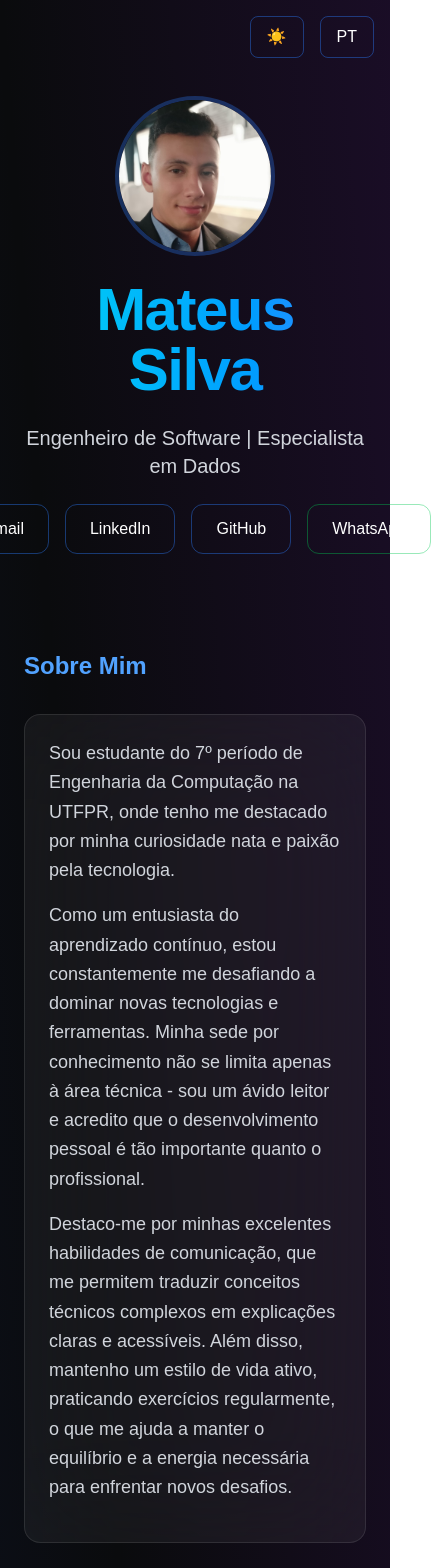
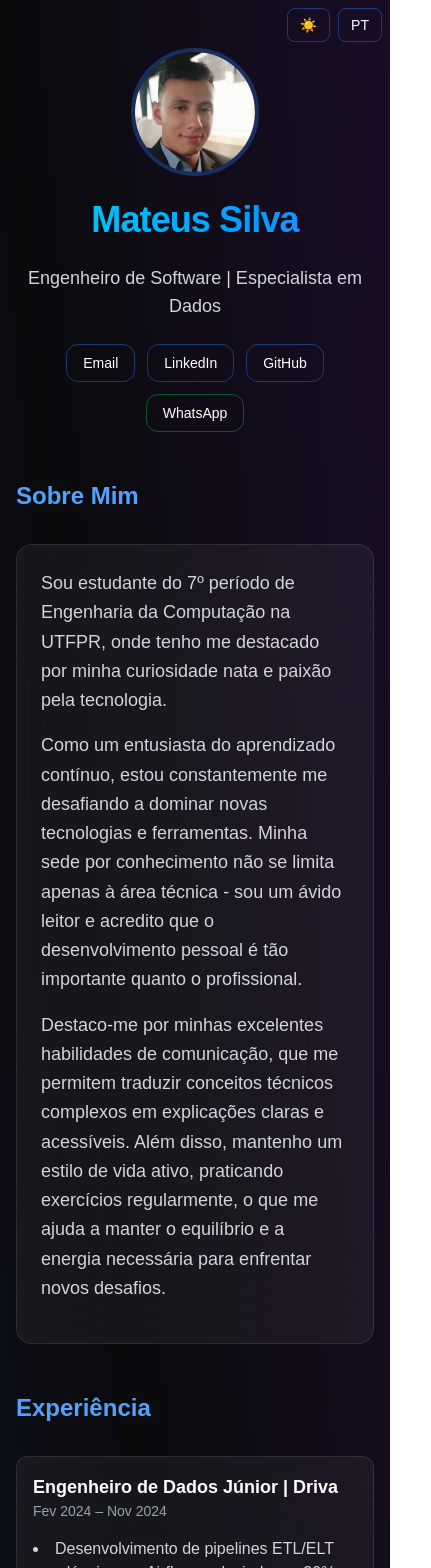
Before and after one commit to MateusSilva00/landingpage, a Next.js app: page / in a window 390 px wide. Shown: the top 1568 px of the page, 431 px wide, since content can reach past the window. Built offline with nearby package versions, Linux system fonts and the light colour scheme.

Commit message:
style: responsive page

```diff
--- a/src/app/page.tsx
+++ b/src/app/page.tsx
@@ -24,12 +24,6 @@ export default function Home() {
         result: "Sistema completo de monitoramento com visualizações em tempo real."
       },
       {
-        title: "Rede Social Universitária",
-        description: "Sistema web para integração entre alunos (postagens, perfis, comentários).",
-        tech: "Node.js, PostgreSQL (Prisma), Express, Heroku",
-        result: "Aplicação funcional em produção com autenticação e CRUD completo."
-      },
-      {
         title: "Espelho Inteligente",
         description: "Espelho com display, assistente de voz, login por reconhecimento facial e sensores.",
         tech: "Python, Raspberry Pi, OpenAI, APIs externas",
@@ -40,6 +34,12 @@ export default function Home() {
         description: "Substituição de código de barras por classificação de imagem em supermercados.",
         tech: "Python, Raspberry Pi, Django, OpenAI API",
         result: "Detecção em tempo real (>85% acurácia) e cálculo automático em interface de pagamento."
+      },
+      {
+        title: "Rede Social Universitária",
+        description: "Sistema web para integração entre alunos (postagens, perfis, comentários).",
+        tech: "Node.js, PostgreSQL (Prisma), Express, Heroku",
+        result: "Aplicação funcional em produção com autenticação e CRUD completo."
       }
     ],
     en: [
@@ -56,12 +56,6 @@ export default function Home() {
         result: "Complete monitoring system with real-time visualizations."
       },
       {
-        title: "University Social Network",
-        description: "Web system for student integration (posts, profiles, comments).",
-        tech: "Node.js, PostgreSQL (Prisma), Express, Heroku",
-        result: "Functional production application with authentication and complete CRUD."
-      },
-      {
         title: "Smart Mirror",
         description: "Mirror with display, voice assistant, facial recognition login and sensors.",
         tech: "Python, Raspberry Pi, OpenAI, External APIs",
@@ -72,6 +66,12 @@ export default function Home() {
         description: "Barcode replacement using image classification in supermarkets.",
         tech: "Python, Raspberry Pi, Django, OpenAI API",
         result: "Real-time detection (>85% accuracy) and automatic calculation in payment interface."
+      },
+      {
+        title: "University Social Network",
+        description: "Web system for student integration (posts, profiles, comments).",
+        tech: "Node.js, PostgreSQL (Prisma), Express, Heroku",
+        result: "Functional production application with authentication and complete CRUD."
       }
     ]
   };
@@ -159,7 +159,6 @@ export default function Home() {
     "Docker",
     "Azure",
     "Bucket AWS",
-    "GCP",
     "ElasticSearch",
     "Machine Learning", "CI/CD", "Git",
   ];
@@ -169,10 +168,10 @@ export default function Home() {
       <ThemeLanguageToggle />
       <div className={`absolute inset-0 ${isDarkMode ? 'bg-gradient-to-tr from-blue-900/20 via-transparent to-purple-900/20' : 'bg-gradient-to-tr from-blue-100/30 via-transparent to-purple-100/30'} animate-gradient-xy`}></div>
 
-      <main className="relative max-w-6xl mx-auto px-6 py-24 space-y-24">
+      <main className="relative mx-auto px-4 sm:px-6 py-12 sm:py-24 space-y-12 sm:space-y-24">
         {/* HERO */}
         <section className="text-center space-y-6">
-          <div className="relative w-40 h-40 mx-auto mb-6">
+          <div className="relative w-32 sm:w-40 h-32 sm:h-40 mx-auto mb-6">
             <Image
               src="/linkedin.jpg"
               alt="Mateus Silva"
@@ -181,28 +180,28 @@ export default function Home() {
               priority
             />
           </div>
-          <h1 className="text-6xl font-bold tracking-tight bg-clip-text text-transparent bg-gradient-to-r from-cyan-400 to-blue-500">
+          <h1 className="text-4xl sm:text-6xl font-bold tracking-tight bg-clip-text text-transparent bg-gradient-to-r from-cyan-400 to-blue-500">
             Mateus Silva
           </h1>
-          <p className="text-xl text-gray-300">
+          <p className="text-lg sm:text-xl text-gray-300">
             {t.role}
           </p>
-          <div className="flex justify-center gap-4 mt-4">
+          <div className="flex flex-wrap justify-center gap-3 sm:gap-4 mt-4">
             <Link href="mailto:mateus.sgrilli@gmail.com"
-              className="px-6 py-3 rounded-xl border border-blue-500/40 hover:bg-blue-500/10 transition">
+              className="px-4 sm:px-6 py-2 sm:py-3 rounded-xl border border-blue-500/40 hover:bg-blue-500/10 transition text-sm sm:text-base">
               Email
             </Link>
             <Link href="https://www.linkedin.com/in/mateus-silva00/" target="_blank"
-              className="px-6 py-3 rounded-xl border border-blue-500/40 hover:bg-blue-500/10 transition">
+              className="px-4 sm:px-6 py-2 sm:py-3 rounded-xl border border-blue-500/40 hover:bg-blue-500/10 transition text-sm sm:text-base">
               LinkedIn
             </Link>
             <Link href="https://github.com/mateusSilva00" target="_blank"
-              className="px-6 py-3 rounded-xl border border-blue-500/40 hover:bg-blue-500/10 transition">
+              className="px-4 sm:px-6 py-2 sm:py-3 rounded-xl border border-blue-500/40 hover:bg-blue-500/10 transition text-sm sm:text-base">
               GitHub
             </Link>
             <Link href="https://api.whatsapp.com/send/?phone=5513997085228"
               target="_blank"
-              className="px-6 py-3 rounded-xl border border-green-500/40 hover:bg-green-500/10 transition">
+              className="px-4 sm:px-6 py-2 sm:py-3 rounded-xl border border-green-500/40 hover:bg-green-500/10 transition text-sm sm:text-base">
               WhatsApp
             </Link>
           </div>
@@ -227,23 +226,25 @@ export default function Home() {
           <h2 className={`text-2xl font-semibold ${isDarkMode ? 'text-blue-400' : 'text-blue-600'}`}>
             {t.experience}
           </h2>
+          <div className="space-y-4 sm:space-y-6">
             {(language === 'pt' ? experiences.pt : experiences.en).map((exp) => (
-            <div key={exp.role} className={`${isDarkMode ? 'bg-white/5' : 'bg-white/70'} rounded-2xl p-6 border ${isDarkMode ? 'border-white/10' : 'border-slate-200'} backdrop-blur-3xl`}>
-              <h3 className="text-xl font-bold">{exp.role} | {exp.company}</h3>
+              <div key={exp.role} className={`p-4 sm:p-6 ${isDarkMode ? 'bg-white/5' : 'bg-white/70'} rounded-xl sm:rounded-2xl border ${isDarkMode ? 'border-white/10' : 'border-slate-200'} backdrop-blur-3xl`}>
+                <h3 className="text-lg sm:text-xl font-bold">{exp.role} | {exp.company}</h3>
                 <p className={`text-sm ${isDarkMode ? 'text-gray-400' : 'text-slate-500'} mb-4`}>{exp.period}</p>
                 <ul className={`list-disc list-inside space-y-2 ${isDarkMode ? 'text-gray-300' : 'text-slate-700'}`}>
                   {exp.items.map((item, i) => <li key={i}>{item}</li>)}
                 </ul>
               </div>
             ))}
+          </div>
         </section>
 
         {/* PROJETOS */}
-        <section className="space-y-8">
-          <h2 className={`text-2xl font-semibold ${isDarkMode ? 'text-blue-400' : 'text-blue-600'}`}>
+        <section className="space-y-6 sm:space-y-8">
+          <h2 className={`text-xl sm:text-2xl font-semibold ${isDarkMode ? 'text-blue-400' : 'text-blue-600'}`}>
             {t.relevantProjects}
           </h2>
-          <div className="grid gap-6 md:grid-cols-2">
+          <div className="grid gap-4 sm:gap-6 grid-cols-1 sm:grid-cols-2">
             {(language === 'pt' ? projects.pt : projects.en).map((proj) => (
               <Link
                 href={
@@ -275,12 +276,12 @@ export default function Home() {
         </section>
 
         {/* HABILIDADES */}
-        <section className="space-y-8">
-          <h2 className={`text-2xl font-semibold ${isDarkMode ? 'text-blue-400' : 'text-blue-600'}`}>Stack & Skills</h2>
-          <div className="flex flex-wrap gap-3">
+        <section className="space-y-6 sm:space-y-8">
+          <h2 className={`text-xl sm:text-2xl font-semibold ${isDarkMode ? 'text-blue-400' : 'text-blue-600'}`}>Stack & Skills</h2>
+          <div className="flex flex-wrap gap-2 sm:gap-3">
             {skills.map((skill) => (
               <span key={skill}
-                className={`px-4 py-2 ${isDarkMode ? 'bg-gradient-to-r from-gray-900 to-gray-800' : 'bg-gradient-to-r from-slate-100 to-white'} rounded-xl border ${isDarkMode ? 'border-white/10' : 'border-slate-200'} hover:border-blue-500/50 transition-all hover:scale-105 shadow-md shadow-black/5 text-sm`}>
+                className={`px-3 sm:px-4 py-1.5 sm:py-2 text-xs sm:text-sm ${isDarkMode ? 'bg-gradient-to-r from-gray-900 to-gray-800' : 'bg-gradient-to-r from-slate-100 to-white'} rounded-xl border ${isDarkMode ? 'border-white/10' : 'border-slate-200'} hover:border-blue-500/50 transition-all hover:scale-105 shadow-md shadow-black/5`}>
                 {skill}
               </span>
             ))}
@@ -288,7 +289,7 @@ export default function Home() {
         </section>
 
         {/* FORMAÇÃO */}
-        <section className={`space-y-4 backdrop-blur-3xl ${isDarkMode ? 'bg-white/5' : 'bg-white/70'} rounded-2xl p-8 border ${isDarkMode ? 'border-white/10' : 'border-slate-200'}`}>
+        <section className={`space-y-4 p-4 sm:p-8 backdrop-blur-3xl ${isDarkMode ? 'bg-white/5' : 'bg-white/70'} rounded-2xl border ${isDarkMode ? 'border-white/10' : 'border-slate-200'}`}>
           <h2 className={`text-2xl font-semibold ${isDarkMode ? 'text-blue-400' : 'text-blue-600'}`}>
             {t.education}
           </h2>
--- a/src/components/ThemeLanguageToggle.tsx
+++ b/src/components/ThemeLanguageToggle.tsx
@@ -6,16 +6,16 @@ export function ThemeLanguageToggle() {
   const { isDarkMode, language, toggleTheme, toggleLanguage } = useThemeLanguage()
 
   return (
-    <div className="fixed top-4 right-4 space-x-4 z-50">
+    <div className="fixed top-2 sm:top-4 right-2 sm:right-4 space-x-2 sm:space-x-4 z-50">
       <button
         onClick={toggleTheme}
-        className="px-4 py-2 rounded-lg border border-blue-500/40 hover:bg-blue-500/10 transition"
+        className="px-3 sm:px-4 py-1.5 sm:py-2 text-sm sm:text-base rounded-lg border border-blue-500/40 hover:bg-blue-500/10 transition"
       >
         {isDarkMode ? '☀️' : '🌙'}
       </button>
       <button
         onClick={toggleLanguage}
-        className="px-4 py-2 rounded-lg border border-blue-500/40 hover:bg-blue-500/10 transition"
+        className="px-3 sm:px-4 py-1.5 sm:py-2 text-sm sm:text-base rounded-lg border border-blue-500/40 hover:bg-blue-500/10 transition"
       >
         {language.toUpperCase()}
       </button>
```
Lines whose indentation alone changed are shown as unchanged.
